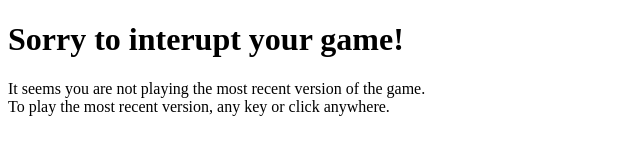
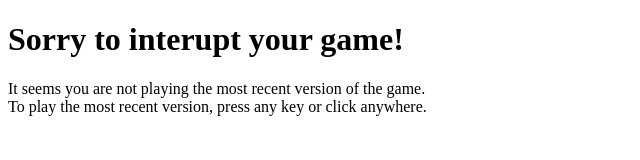
Before and after one commit to emarcopoulos/the-hole, a website: page public/update.html in a window 1280 px wide. Shown: the full height of the page, 0-640 px from the left. Drawn offline with Linux system fonts and the light colour scheme.

Commit message:
Update to Readme

```diff
--- a/public/update.html
+++ b/public/update.html
@@ -6,7 +6,7 @@
 </head>
 <body style="width:100%; height:100%;" onclick='window.location.href=window.location.origin;'>
 	<h1>Sorry to interupt your game!</h1>
-	<p>It seems you are not playing the most recent version of the game.<br>To play the most recent version, any key or click anywhere.</p>
+	<p>It seems you are not playing the most recent version of the game.<br>To play the most recent version, press any key or click anywhere.</p>
 	<script>
 	document.onkeydown = function () {
 		window.location.href=window.location.origin;
```
Also changed, not shown: README.md.
